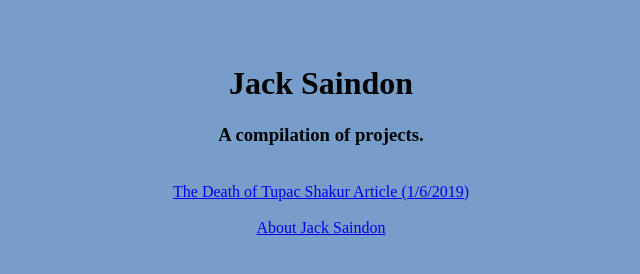
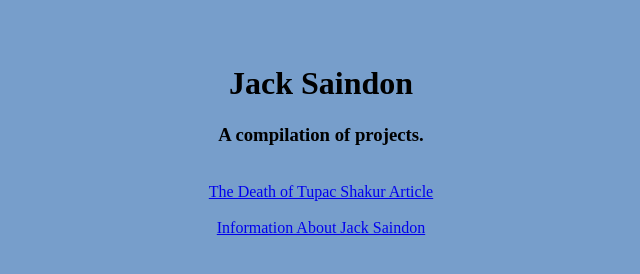
Before and after one commit to jacksaindon/home, a plain HTML site: page index.html in a window 1280 px wide. Shown: the whole page, without its empty margins (319-959 px from the left). Drawn offline with Linux system fonts and the light colour scheme.

Commit message:
Update index.html

```diff
--- a/index.html
+++ b/index.html
@@ -24,9 +24,9 @@ Jack Saindon
 A compilation of projects.
 </h3>
 <br>
-<a href="https://jacksaindon.github.io/tupacdeath/">The Death of Tupac Shakur Article (1/6/2019)</a>
+<a href="https://jacksaindon.github.io/tupacdeath/">The Death of Tupac Shakur Article </a>
 <br><br>
-  <a href="https://jacksaindon.github.io/about/">About Jack Saindon </a>
+  <a href="https://jacksaindon.github.io/about/">Information About Jack Saindon </a>
   <br><br>
 
 
```
